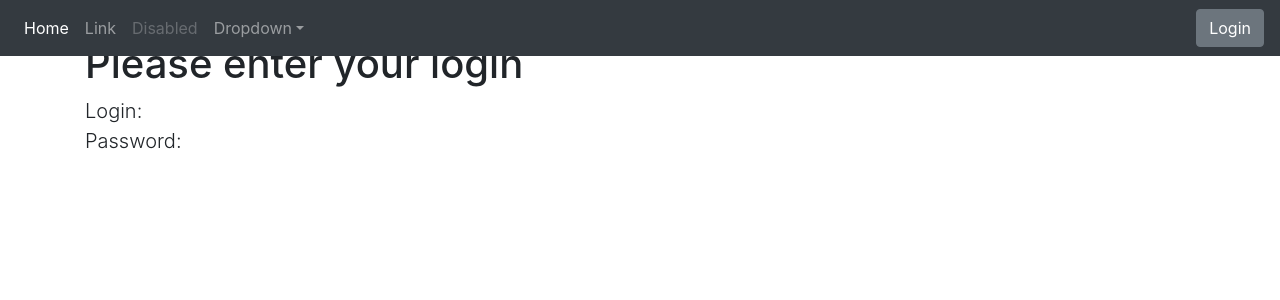
After one commit to hopOps/CPC, a Django app: template web_portal/templates/logon.html in a window 1280 px wide. The commit adds this page. Shown: the top 300 px of the page. Run offline with Django 3.2, Linux system fonts and the light colour scheme; the template is opened without the code that fills it, so the values that code supplies are empty; some libraries are stand-ins or nearby versions.

Commit message:
add base.html and index.html to extend template

```diff
--- a/web_portal/templates/base.html
+++ b/web_portal/templates/base.html
@@ -1,22 +1,18 @@
 <!doctype html>
 <html lang="en">
 ---
-layout: examples
-title: Starter Template
+layout: From Start Template
+title: Base
 extra_css: "starter-template.css"
 ---
 <link rel="stylesheet" href="https://stackpath.bootstrapcdn.com/bootstrap/4.4.1/css/bootstrap.min.css" integrity="sha384-Vkoo8x4CGsO3+Hhxv8T/Q5PaXtkKtu6ug5TOeNV6gBiFeWPGFN9MuhOf23Q9Ifjh" crossorigin="anonymous">
 
 <nav class="navbar navbar-expand-md navbar-dark bg-dark fixed-top">
-  <a class="navbar-brand" href="#">Navbar</a>
-  <button class="navbar-toggler" type="button" data-toggle="collapse" data-target="#navbarsExampleDefault" aria-controls="navbarsExampleDefault" aria-expanded="false" aria-label="Toggle navigation">
-    <span class="navbar-toggler-icon"></span>
-  </button>
 
   <div class="collapse navbar-collapse" id="navbarsExampleDefault">
     <ul class="navbar-nav mr-auto">
       <li class="nav-item active">
-        <a class="nav-link" href="#">Home <span class="sr-only">(current)</span></a>
+        <a class="nav-link" href="{% url 'index' %}">Home <span class="sr-only">(current)</span></a>
       </li>
       <li class="nav-item">
         <a class="nav-link" href="#">Link</a>
@@ -34,18 +30,15 @@ extra_css: "starter-template.css"
       </li>
     </ul>
     <form class="form-inline my-2 my-lg-0">
-      <input class="form-control mr-sm-2" type="text" placeholder="Search" aria-label="Search">
-      <button class="btn btn-secondary my-2 my-sm-0" type="submit">Search</button>
+      <button class="btn btn-secondary my-2 my-sm-0" type="submit">Login</button>
     </form>
   </div>
 </nav>
 
 <main role="main" class="container">
+  {% block content %}
 
-  <div class="starter-template">
-    <h1>Bootstrap starter template</h1>
-    <p class="lead">Use this document as a way to quickly start any new project.<br> All you get is this text and a mostly barebones HTML document.</p>
-  </div>
+  {% endblock content %}
 
 </main><!-- /.container -->
 </html>
--- /dev/null
+++ b/web_portal/templates/logon.html
@@ -0,0 +1,9 @@
+{% extends "base.html" %}
+
+{% block content %}
+    <div class="starter-template">
+    <p></p>
+    <h1>Please enter your login</h1>
+        <p class="lead">Login:<br> Password:</p>
+  </div>
+{% endblock content %}
--- a/web_portal/urls.py
+++ b/web_portal/urls.py
@@ -4,4 +4,5 @@ from . import views
 
 urlpatterns = [
     path('', views.index, name='index'),
+    path('logon', views.login, name='index'),
 ]
--- a/web_portal/views.py
+++ b/web_portal/views.py
@@ -7,4 +7,8 @@ from django.shortcuts import render, HttpResponse, loader
 
 
 def index(request):
-    return render(request, 'base.html')
+    return render(request, 'index.html')
+
+
+def login(request):
+    return render(request, 'logon.html')
```
Also changed, not shown: web_portal/templates/index.html (added, +9 -0 lines).
